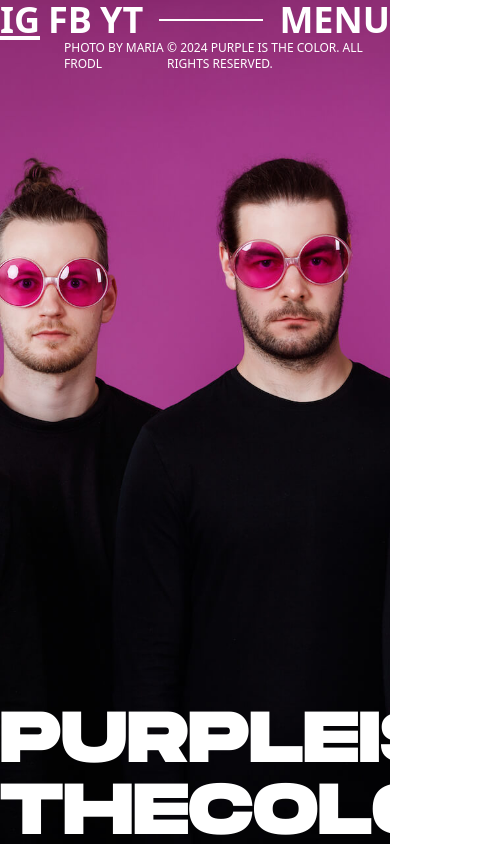
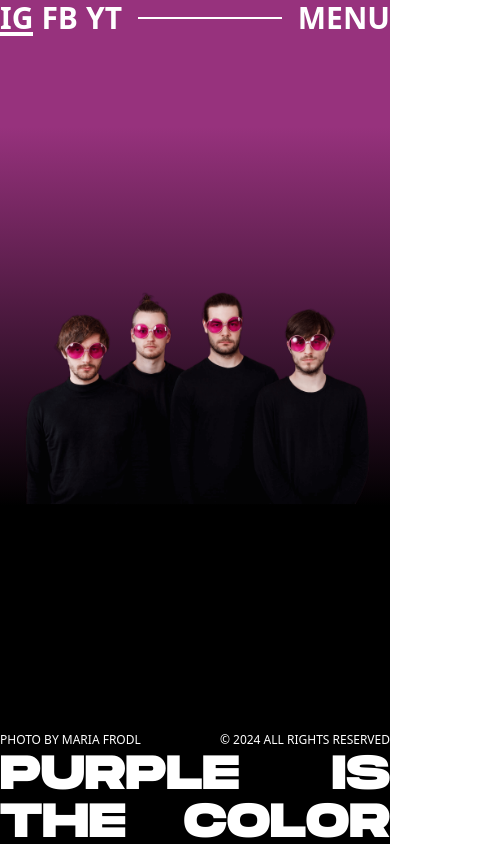
Before and after one commit to mewdev/purple-is-the-color, an Astro site: page / in a window 390 px wide. Shown: the whole page, 498 px wide, since content can reach past the window. Built offline with nearby package versions, Linux system fonts and the light colour scheme; Astro itself is replaced by a stand-in of ours.

Commit message:
index layout fixed

```diff
--- a/src/components/Footer.astro
+++ b/src/components/Footer.astro
@@ -1,7 +1,7 @@
 ---
 const currentYear = new Date().getFullYear();
 ---
-<footer class="absolute top-10 flex justify-between w-screen">
-    <span class="text-white uppercase text-xs font-extralight ml-16">Photo by Maria Frodl</span>
-    <span class="text-white uppercase text-xs font-extralight">© {currentYear} Purple is the Color. All Rights Reserved.</span>
+<footer class="absolute bottom-24 md:bottom-0 flex justify-between w-screen">
+    <span class="text-white uppercase text-xs font-extralight md:ml-16">Photo by Maria Frodl</span>
+    <span class="text-white uppercase text-xs font-extralight">© {currentYear} All Rights Reserved</span>
 </footer>
--- a/src/components/Navbar.astro
+++ b/src/components/Navbar.astro
@@ -9,8 +9,8 @@
 ---
 <nav>
     <ul class="hidden md:flex md:gap-2 ">
-        {links.map(item => <li class="relative uppercase text-4xl font-bold text-white after:absolute after:bg-white after:h-1 after:w-0 after:bottom-0 after:left-0 hover:after:w-full after:transition-all after:duration-500 cursor-pointer"><a href={item.href}>{item.name}</a></li>)}
+        {links.map(item => <li class="relative uppercase text-3xl font-bold text-white after:absolute after:bg-white after:h-1 after:w-0 after:bottom-0 after:left-0 hover:after:w-full after:transition-all after:duration-500 cursor-pointer"><a href={item.href}>{item.name}</a></li>)}
 
     </ul>
-    <button class="md:hidden relative uppercase text-4xl font-bold text-white after:absolute after:bg-white after:h-1 after:w-0 after:bottom-0 after:left-0 hover:after:w-full after:transition-all after:duration-500 cursor-pointer">Menu</button>
+    <button class="md:hidden relative uppercase text-3xl font-bold text-white after:absolute after:bg-white after:h-1 after:w-0 after:bottom-0 after:left-0 hover:after:w-full after:transition-all after:duration-500 cursor-pointer">Menu</button>
 </nav>
--- a/src/components/Social.astro
+++ b/src/components/Social.astro
@@ -15,5 +15,5 @@
 ]
 ---
 <ul class="flex gap-2">
-    {links.map(item => <li class="relative uppercase text-4xl font-bold text-white after:absolute after:bg-white after:h-1 after:w-0 after:bottom-0 after:left-0 hover:after:w-full after:transition-all after:duration-500 cursor-pointer"><a target="_blank" href={item.link}>{item.name}</a></li>)}
+    {links.map(item => <li class="relative uppercase text-3xl font-bold text-white after:absolute after:bg-white after:h-1 after:w-0 after:bottom-0 after:left-0 hover:after:w-full after:transition-all after:duration-500 cursor-pointer"><a target="_blank" href={item.link}>{item.name}</a></li>)}
 </ul>
--- a/src/pages/about.astro
+++ b/src/pages/about.astro
@@ -3,10 +3,8 @@
 ---
 <Layout title="about">
 	<main>
-		<section id="about" class="flex flex-col justify-end bg-black overflow-x-auto">
+		<section id="about" class="flex flex-col bg-black">
 
-	<div class="pt-20">
-	<h1 class="text-white font-monumentBold text-justify text-7xl md:text-8xl lg:text-9xl leading-none uppercase float-start">About</h1>
 	<p class="font-light text-white text-5xl leading-none text-justify">
 		“EPIC” in name and epic in scope, Purple is the Color’s second album is a clarion call in jazz.
 		After the success of their first album “Unmasked”, Purple is the Color are back with “EPIC”, their second album to be released on the Viennese label Session Work Records. The quartet’s aspirations are indeed nothing but monumental; “The Beatles of jazz, that’s the plan” says bandleader and pianist Simon Raab with a grin on his face. After listening to their new record, it is clear they mean business. With EPIC, the fab four put together by the Austrian pianist come one step closer to the Jazz Olympus.
@@ -14,7 +12,6 @@
 		It is refreshing to listen to a band that practices a radical form of self-restraint. Purple is the Color aim to fully explore their instruments without resorting to digital shortcuts. New
 		territory can only be discovered when one learns to resist the temptation of giving in to the next brand-new thing: “I believe that true autonomy can only come forth when we take the time to go deep – within ourselves, in our relationships, and with our instruments. In this sense, we might be decidedly anti-modern” says Raab. And the new tracks corroborate this idea. More often than not, all that is needed is a change of perspective to see a new horizon. With EPIC, Purple is the Color have managed to go beyond it. The result is intense, inspiring and beautiful. With their second album, the Viennese fab four prove that their presence can no longer be overlooked by the international jazz scene. Already, one of the albums of the year!
 	</p>
-</div>
 
 		</section>
 	</main>
--- a/src/pages/index.astro
+++ b/src/pages/index.astro
@@ -1,16 +1,19 @@
 ---
 import Layout from '../layouts/Layout.astro';
-import { getImage } from "astro:assets";
-import myBackground from "../images/home_background.jpg";
+import { getImage, Image } from "astro:assets";
+import myBackground from "../images/home_background_transparent.png";
 const optimizedBackground = await getImage({src: myBackground, format: 'webp'});
 ---
 
 <Layout title="index">
-	<main>
-		<section id="hero-section" class="flex flex-col h-screen justify-end bg-cover bg-bottom" style={`background-image: url(${optimizedBackground.src});`}>
+	<main class="overflow-hidden h-screen">
+		<!-- // md and larger -->
+		<section id="hero-section" class=" hidden md:flex flex-col h-screen justify-end bg-no-repeat bg-contain md:bg-contain bg-bottom" style={`background-image: url(${optimizedBackground.src}), linear-gradient(to top, black 40%, #97327D 85%);`}>
 			<!-- <h1 class="text-white font-monumentBold text-justify text-7xl md:text-8xl lg:text-9xl leading-none uppercase">Purple is the Color</h1> -->
 
-			<h1 class="text-white font-monumentBold text-7xl md:text-8xl lg:text-9xl leading-none uppercase flex flex-col justify-between">
+<!-- #97327D -->
+
+			<h1 class="text-white font-monumentBold text-4xl md:text-8xl lg:text-9xl uppercase flex flex-col justify-between">
 				<div class="flex justify-between">
 				  <span>Purple</span>
 				  <span>is</span>
@@ -22,5 +25,33 @@
 			  </h1>
 
 		</section>
+
+
+
+
+		<!-- // sm and smaller -->
+		<section id="hero-section" class="md:hidden flex flex-col h-screen justify-end" style={`background-image: linear-gradient(to top, black 40%, #97327D 85%);`}>
+			<!-- <h1 class="text-white font-monumentBold text-justify text-7xl md:text-8xl lg:text-9xl leading-none uppercase">Purple is the Color</h1> -->
+
+<!-- #97327D -->
+<Image class="w-full h-full object-contain" src={optimizedBackground.src} alt="Purple is the Color" height={"1080"} width={"1920"} />
+			<h1 class="text-white font-monumentBold text-5xl md:text-8xl lg:text-9xl uppercase flex flex-col justify-between">
+				<div class="flex justify-between">
+				  <span>Purple</span>
+				  <span>is</span>
+				</div>
+				<div class="flex justify-between">
+				  <span>the</span>
+				  <span>Color</span>
+				</div>
+			  </h1>
+
+		</section>
+
+
+
+
+
+
 	</main>
 </Layout>
```
Also changed, not shown: src/images/home_background_transparent.png (added).
